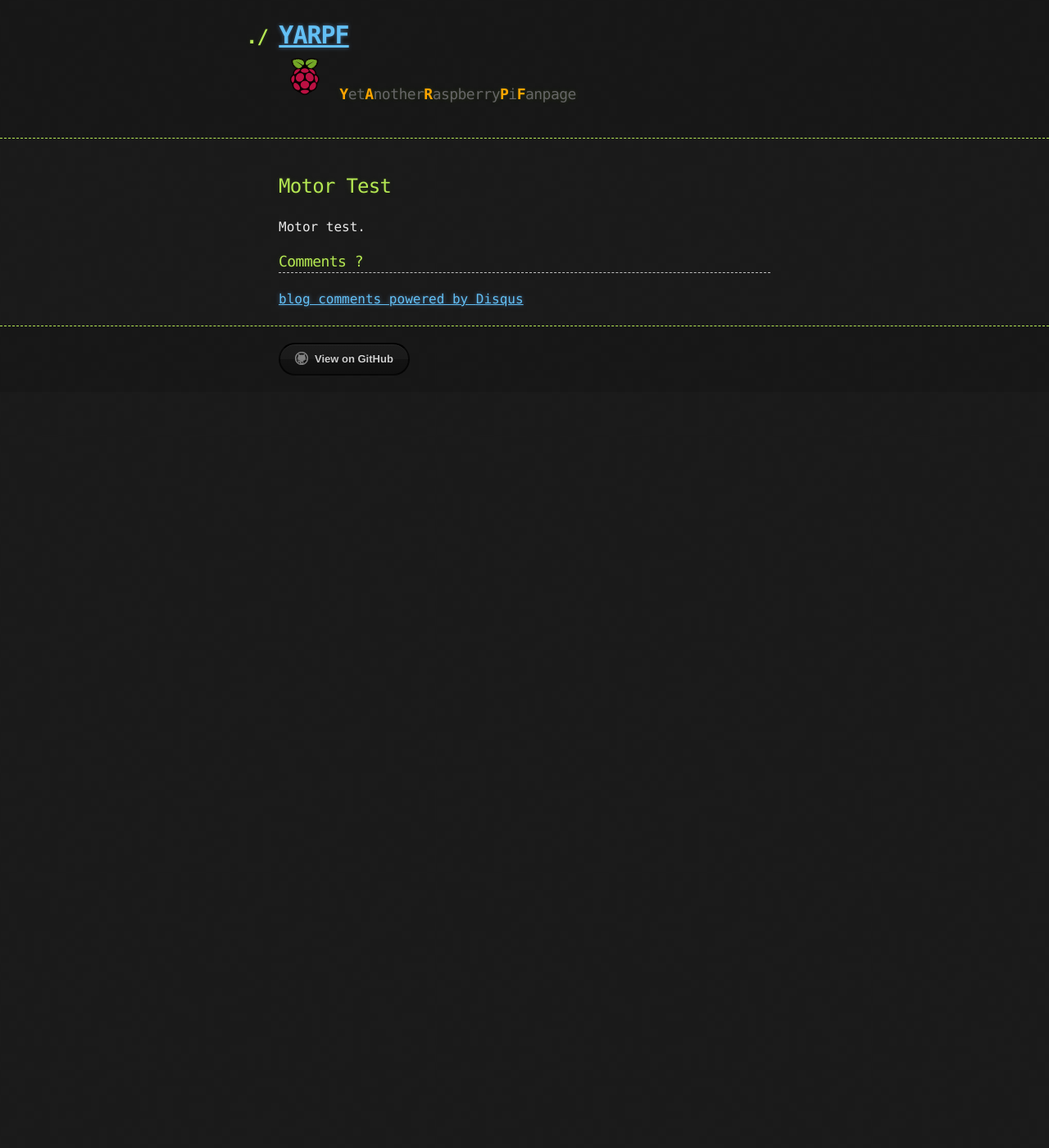
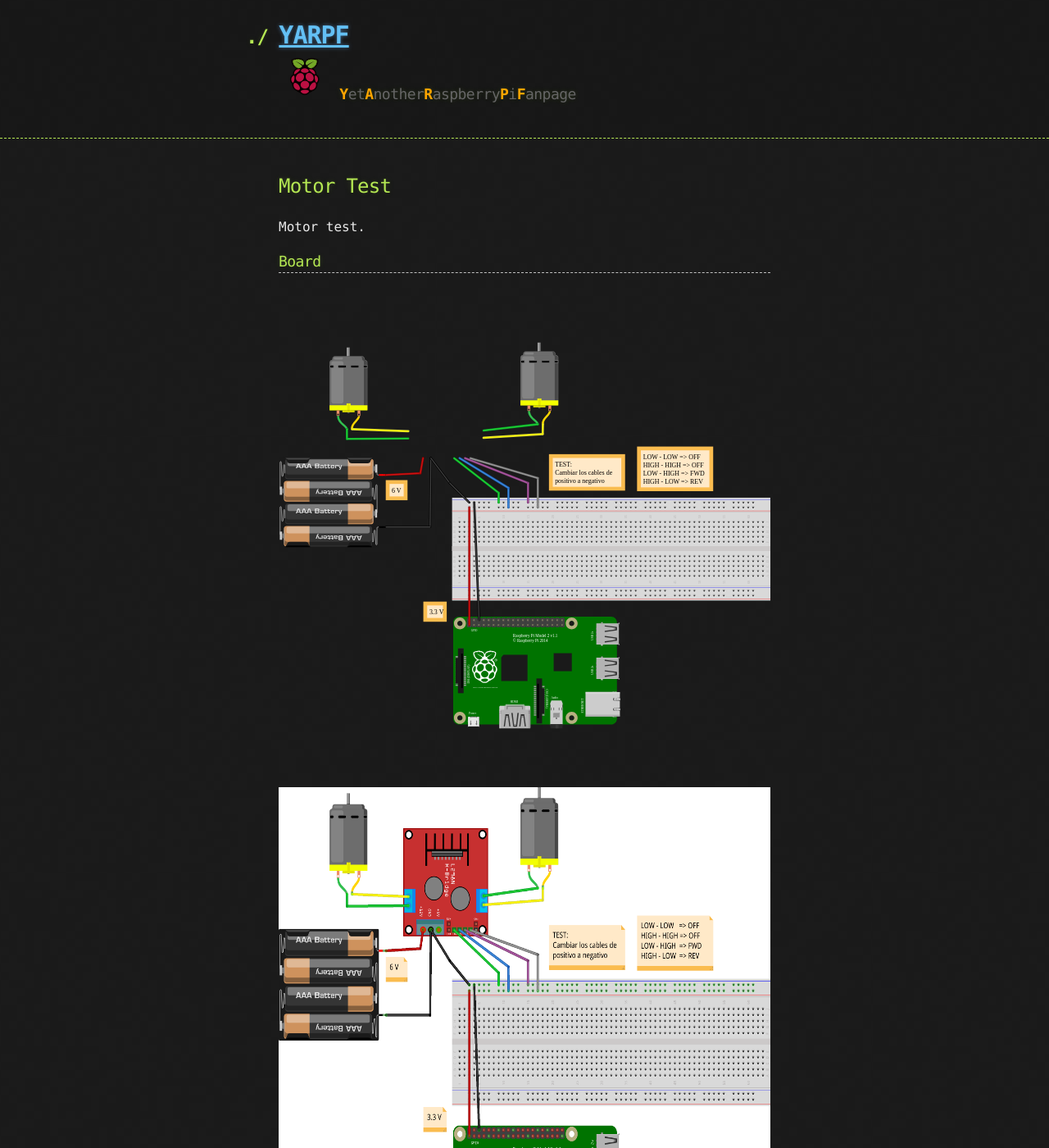
Before and after one commit to raspikuku/raspikuku.github.io, a Jekyll site: the page built from raspitut/robot/motor-test.md, in a window 1280 px wide and 1400 px high. Shown: the whole window at 82% size. Built offline with Jekyll 4.4.1, drawn with Linux system fonts in a browser that asks for light colours; Markdown is read by kramdown in place of the engine named in the settings; comment, search, counter and statistics services are not loaded; some of the changed text lies outside the part shown.

Commit message:
Add images

```diff
--- a/raspitut/robot/motor-test.md
+++ b/raspitut/robot/motor-test.md
@@ -6,3 +6,12 @@ resource: true
 ---
 
 Motor test.
+
+### Board
+
+<img src="/images/fritzing/motor-tester_Steckplatine.svg" width="800" height="600" alt="bread board" />
+<img src="/images/fritzing/motor-tester_Steckplatine.png" width="800" height="600" alt="bread board" />
+
+### Download
+
+* Fritzing: [motor-tester.fzz](/images/fritzing/motor-tester.fzz)
```
Also changed, not shown: images/fritzing/motor-tester_Steckplatine.png (added), images/fritzing/motor-tester_Steckplatine.svg (added), 1 other file.
